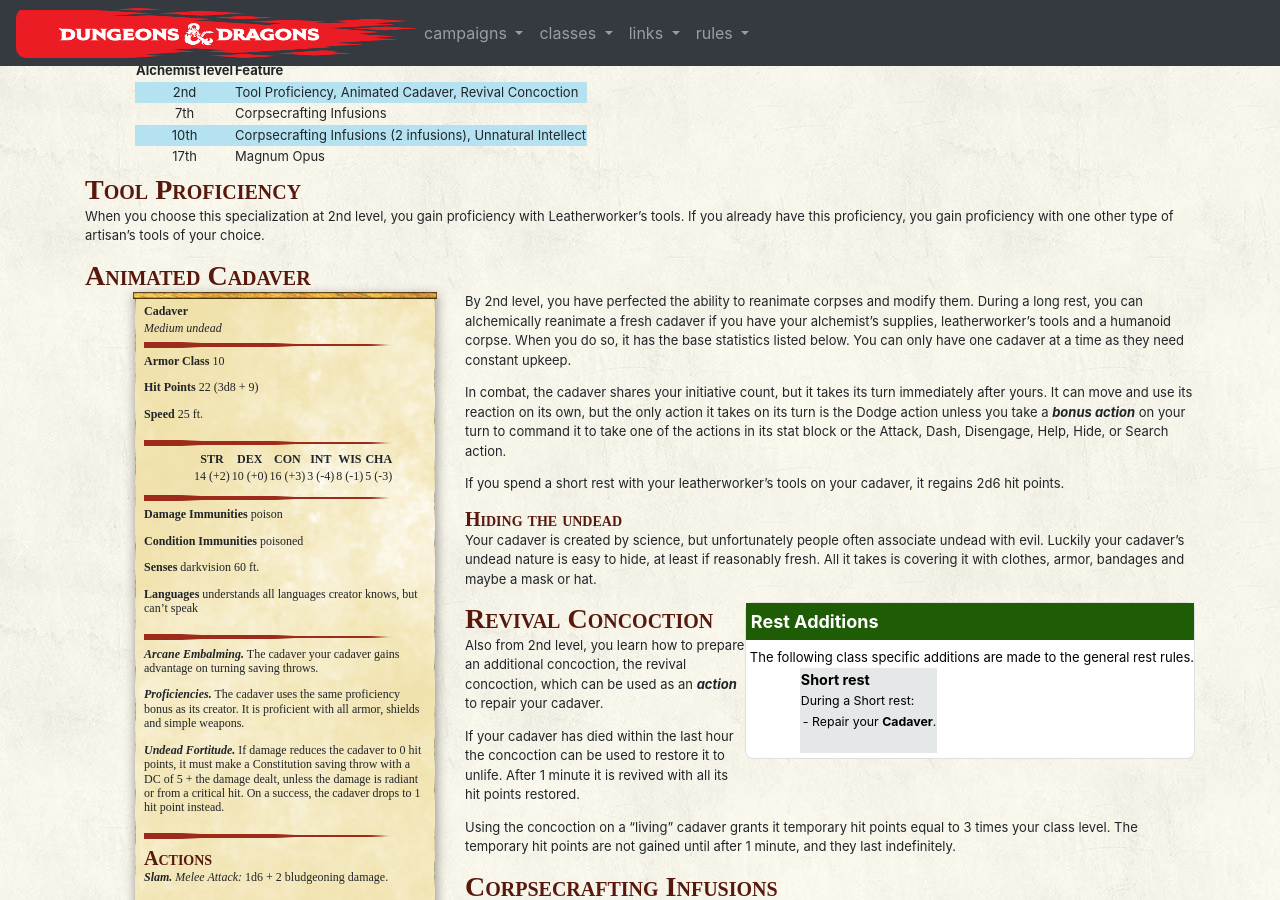
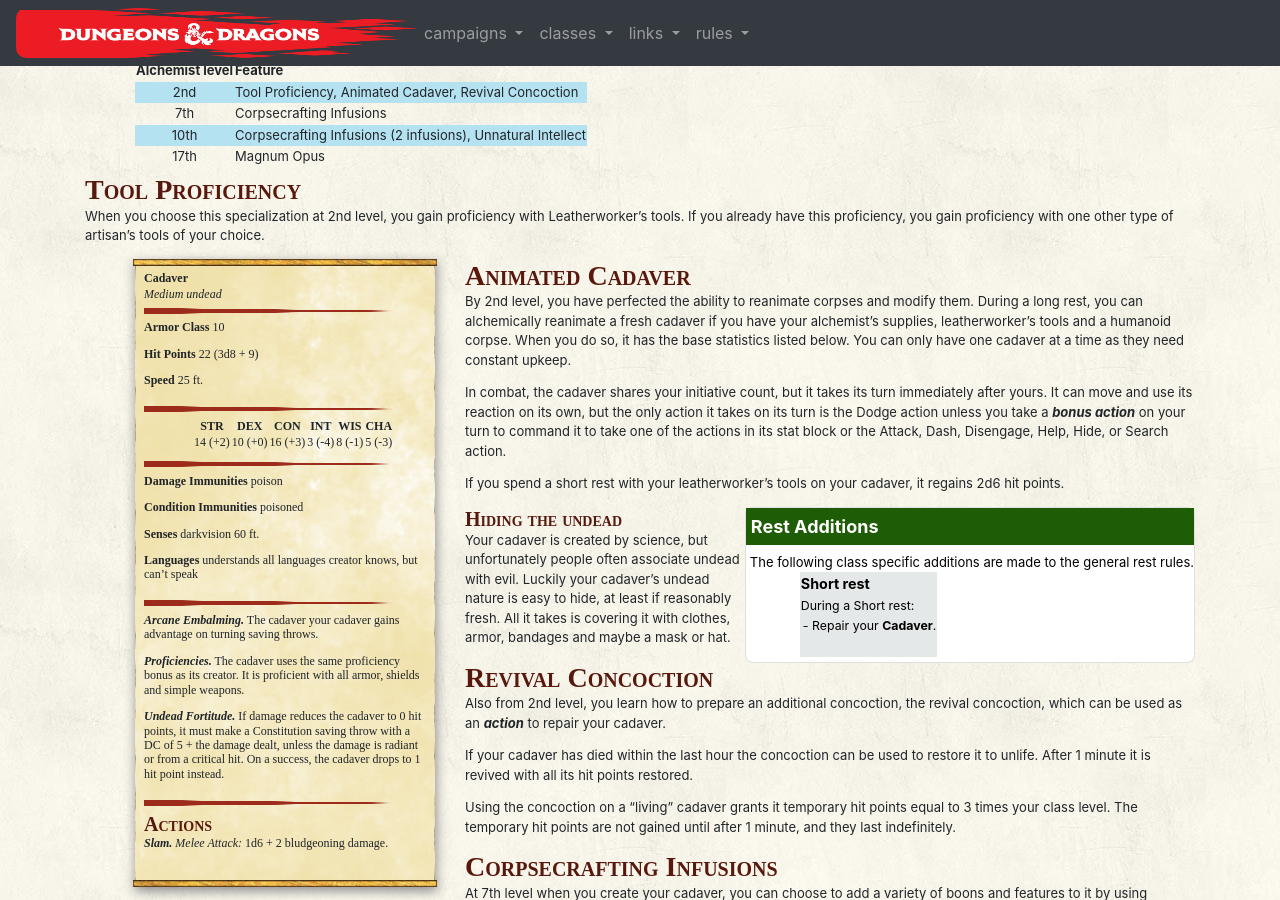
Before and after one commit to kvarak/dnd, a Jekyll site: the page built from docs/_classes/alchemist.md, in a window 1280 px wide and 900 px high, scrolled down 5135 px. Built offline with Jekyll 4.4.1, drawn with Linux system fonts in a browser that asks for light colours; nearby versions of some CDN libraries; some web fonts are replaced; some of the changed lines change nothing that is shown.

Commit message:
fix alchemist

```diff
--- a/docs/_classes/alchemist.md
+++ b/docs/_classes/alchemist.md
@@ -288,9 +288,6 @@
 ### Tool Proficiency
 When you choose this specialization at 2nd level, you gain proficiency with Leatherworker’s tools. If you already have this proficiency, you gain proficiency with one other type of artisan’s tools of your choice.
 
-### Animated Cadaver
-
-
 <div class="monster frame">
 <table class="monster">
 <thead><tr><th>
@@ -345,17 +342,15 @@
 ***Slam.*** *Melee Attack:* 1d6 + 2 bludgeoning damage.
 
 </td></tr></tbody></table>
+</div>
 
-</div>
+### Animated Cadaver
 
 By 2nd level, you have perfected the ability to reanimate corpses and modify them. During a long rest, you can alchemically reanimate a fresh cadaver if you have your alchemist’s supplies, leatherworker's tools and a humanoid corpse. When you do so, it has the base statistics listed below. You can only have one cadaver at a time as they need constant upkeep.
 
 In combat, the cadaver shares your initiative count, but it takes its turn immediately after yours. It can move and use its reaction on its own, but the only action it takes on its turn is the Dodge action unless you take a ***bonus action*** on your turn to command it to take one of the actions in its stat block or the Attack, Dash, Disengage, Help, Hide, or Search action.
 
 If you spend a short rest with your leatherworker's tools on your cadaver, it regains 2d6 hit points.
-
-##### Hiding the undead
-Your cadaver is created by science, but unfortunately people often associate undead with evil. Luckily your cadaver’s undead nature is easy to hide, at least if reasonably fresh. All it takes is covering it with clothes, armor, bandages and maybe a mask or hat.
 
 <div class="card rest">
   <div class="card-title restHeading">
@@ -375,6 +370,8 @@
   </div>
 </div>
 
+##### Hiding the undead
+Your cadaver is created by science, but unfortunately people often associate undead with evil. Luckily your cadaver’s undead nature is easy to hide, at least if reasonably fresh. All it takes is covering it with clothes, armor, bandages and maybe a mask or hat.
 
 ### Revival Concoction
 Also from 2nd level, you learn how to prepare an additional concoction, the revival concoction, which can be used as an ***action*** to repair your cadaver.
```
